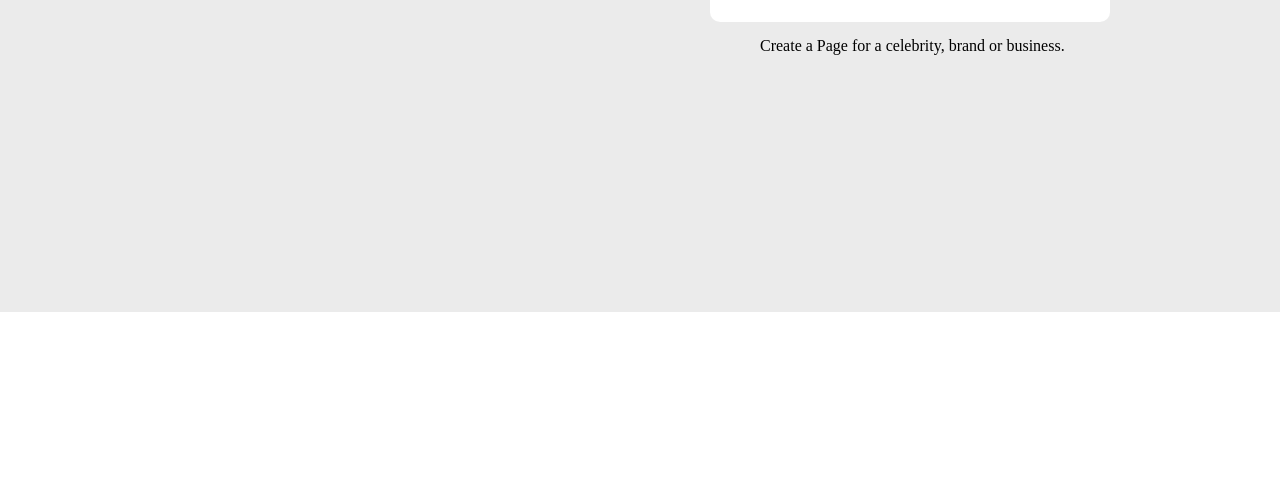
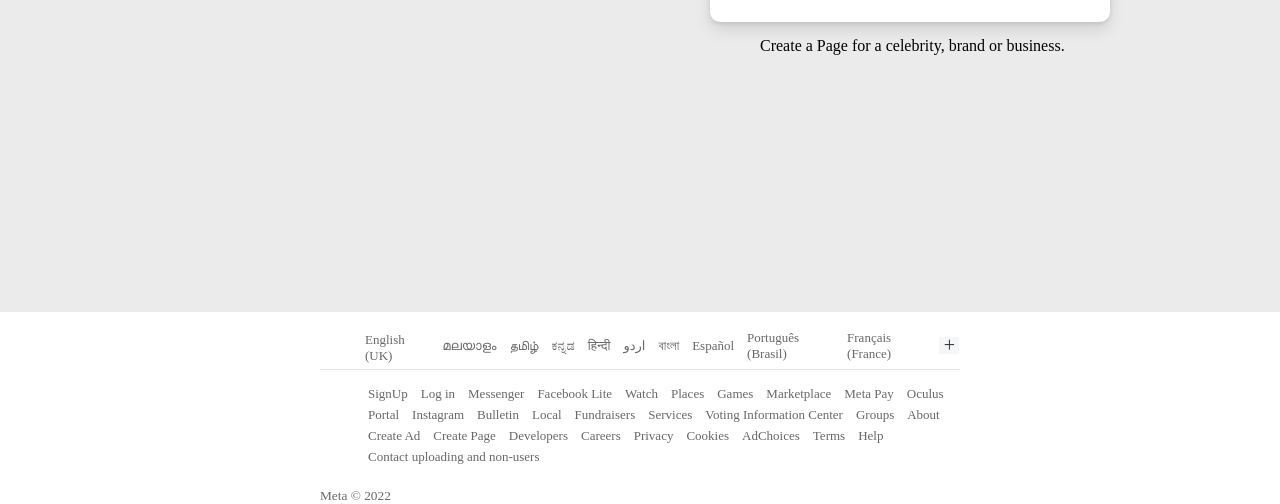
Before and after one commit to shahinyahya/fb-login-clone, a plain HTML site: page index.html in a window 1280 px wide. Shown: the part 408-912 px from the top of the page. Before the commit the page ends 800 px from the top, so only its background shows below. Drawn offline with Linux system fonts and the light colour scheme.

Commit message:
Modified all styles in homepage

```diff
--- a/index.html
+++ b/index.html
@@ -49,6 +49,58 @@
         </form>
       </section>
     </main>
-    <footer></footer>
+    <footer class="footer">
+      <section class="top-footer_container">
+        <ul class="lang-list"></ul>
+          <li class="english">English (UK)</li>
+          <li class="langs"><a href="#">മലയാളം</a></li>
+          <li class="langs"><a href="#">தமிழ்</a></li>
+          <li class="langs"><a href="#">ಕನ್ನಡ</a></li>
+          <li class="langs"><a href="#">हिन्दी</a></li>
+          <li class="langs"><a href="#">اردو</a></li>
+          <li class="langs"><a href="#">বাংলা</a></li>
+          <li class="langs"><a href="#">Español</a></li>
+          <li class="langs"><a href="#">Português (Brasil)</a></li>
+          <li class="langs"><a href="#">Français (France)</a></li>
+          <li id="plus-btn" class="langs"><a href="#">+</a></li>
+       </ul>
+      </section>
+      <section class="bottom-footer_container">
+        <ul class="menu-list">
+          <li class="langs"><a href="#">SignUp</a></li>
+          <li class="langs"><a href="#">Log in</a></li>
+          <li class="langs"><a href="#">Messenger</a></li>
+          <li class="langs"><a href="#">Facebook Lite</a></li>
+          <li class="langs"><a href="#">Watch</a></li>
+          <li class="langs"><a href="#">Places</a></li>
+          <li class="langs"><a href="#">Games</a></li>
+          <li class="langs"><a href="#">Marketplace</a></li>
+          <li class="langs"><a href="#">Meta Pay</a></li>
+          <li class="langs"><a href="#">Oculus</a></li>
+          <li class="langs"><a href="#">Portal</a></li>
+          <li class="langs"><a href="#">Instagram</a></li>
+          <li class="langs"><a href="#">Bulletin</a></li>
+          <li class="langs"><a href="#">Local</a></li>
+          <li class="langs"><a href="#">Fundraisers</a></li>
+          <li class="langs"><a href="#">Services</a></li>
+          <li class="langs"><a href="#">Voting Information Center</a></li>
+          <li class="langs"><a href="#">Groups</a></li>
+          <li class="langs"><a href="#">About</a></li>
+          <li class="langs"><a href="#">Create Ad</a></li>
+          <li class="langs"><a href="#">Create Page</a></li>
+          <li class="langs"><a href="#">Developers</a></li>
+          <li class="langs"><a href="#">Careers</a></li>
+          <li class="langs"><a href="#">Privacy</a></li>
+          <li class="langs"><a href="#">Cookies</a></li>
+          <li class="langs"><a href="#">AdChoices</a></li>
+          <li class="langs"><a href="#">Terms</a></li>
+          <li class="langs"><a href="#">Help</a></li>
+          <li class="langs"><a href="#">Contact uploading and non-users</a></li>
+        </ul>
+      </section>
+      <div class="credits">
+        <small>Meta &copy; 2022 </small>
+      </div>
+    </footer>
   </body>
 </html>
--- a/style.css
+++ b/style.css
@@ -38,6 +38,7 @@ body {
 }
 
 .form-section form {
+  box-shadow: 0 2px 4px rgb(0 0 0 /10%), 0 8px 16px rgb(0 0 0 /10%);
   background-color: #fff;
   border-radius: 10px;
   width: 400px;
@@ -47,6 +48,10 @@ body {
 .form-section::after {
   content: "Create a Page for a celebrity, brand or business.";
   margin-left: 50px;
+}
+
+.create-link {
+  display: flex;
 }
 
 .login-container {
@@ -131,3 +136,78 @@ body {
 .create-btn:hover {
   background-color: #36a420;
 }
+
+.footer {
+  display: flex;
+  flex-direction: column;
+  max-width: 50%;
+  margin: 0 auto;
+}
+
+.top-footer_container {
+  display: flex;
+  justify-content: flex-start;
+  padding-top: 15px;
+  border-bottom: 1px solid rgba(1, 1, 1, 0.1);
+}
+
+.lang-list {
+  display: flex;
+}
+
+.english {
+  list-style: none;
+  margin: 5px;
+  font-size: 13px;
+  display: flex;
+  justify-content: center;
+  align-items: center;
+  color: rgba(1, 1, 1, 0.6);
+}
+
+.langs {
+  list-style-type: none;
+  margin: 0 5px 5px 8px;
+  font-size: 13px;
+  display: flex;
+  align-items: center;
+  justify-content: center;
+}
+
+.langs a {
+  text-decoration: none;
+}
+
+.langs a:hover {
+  text-decoration: underline;
+}
+
+#plus-btn a {
+  text-decoration: none;
+  position: relative;
+  font-size: 20px;
+  color: #333;
+}
+
+#plus-btn::after {
+  content: "";
+  width: 20px;
+  height: 17px;
+  background-color: #f5f6f7;
+  z-index: -1;
+  position: absolute;
+}
+
+.langs a {
+  color: rgba(1, 1, 1, 0.6);
+}
+
+.bottom-footer_container .menu-list {
+  display: flex;
+  flex-flow: row wrap;
+  align-items: center;
+}
+
+.credits {
+  color: rgba(1, 1, 1, 0.6);
+}
```
